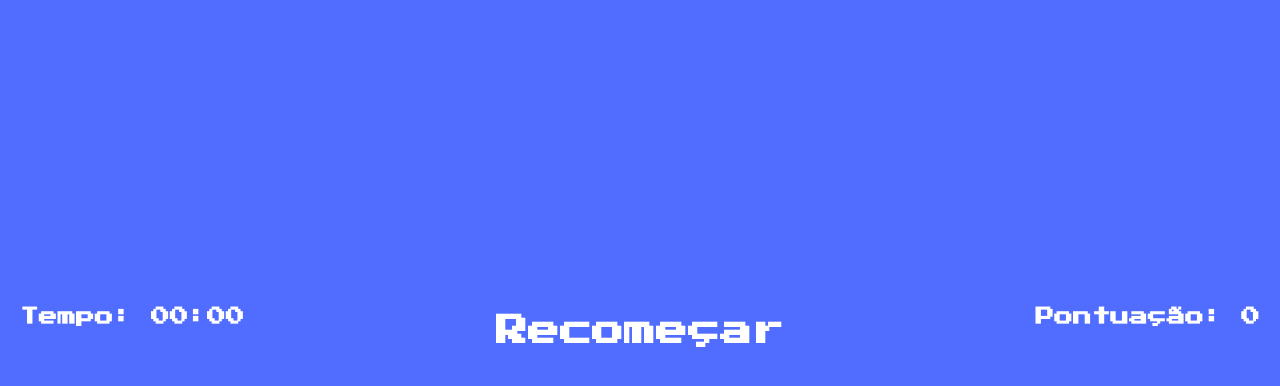
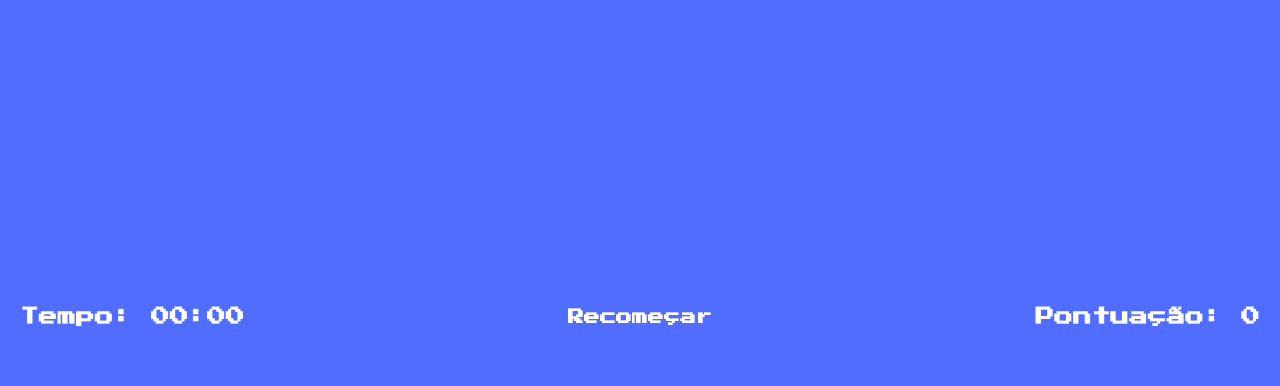
Before and after one commit to WaldemardOrey/Jogo-Impossivel, a plain HTML site: page index.html in a window 1280 px wide. Shown: the part 1332-1718 px from the top of the page. Drawn offline with Linux system fonts and the light colour scheme.

Commit message:
Update index.html

```diff
--- a/index.html
+++ b/index.html
@@ -38,7 +38,7 @@
 <!-- game screen -->
     <div class="screen game-container">
 
-        <h1 class="restart" onclick="restart()">Recomeçar</h1>
+        <h4 class="restart" onclick="restart()">Recomeçar</h4>
         <h3 id="time">Tempo: 00:00</h3>
         <h3 id="score">Pontuação: 0</h3>
         <h5 id="message" class="">Ainda não percebeu?<br>Este jogo é impossivel!!!</h5>
```
